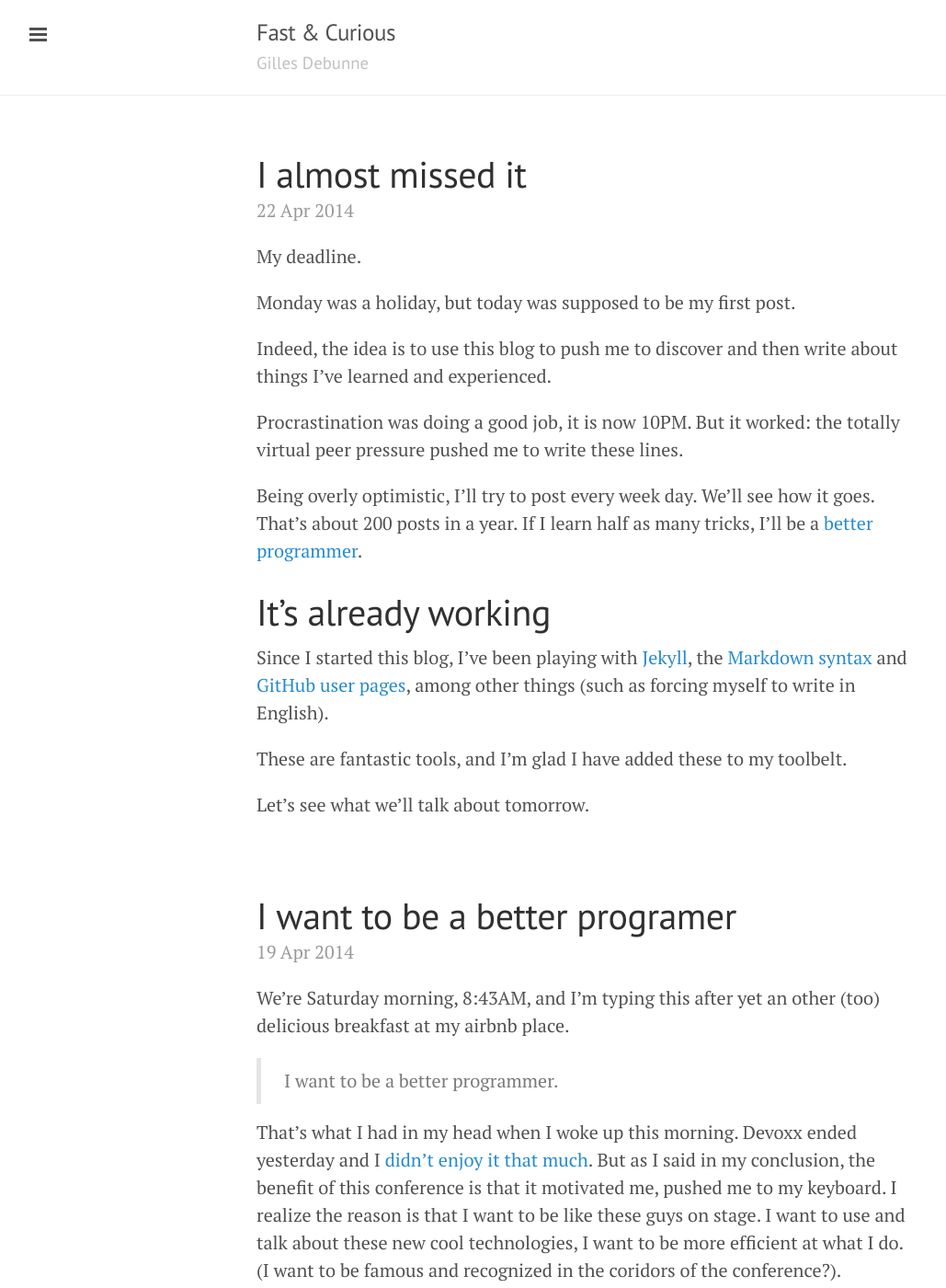
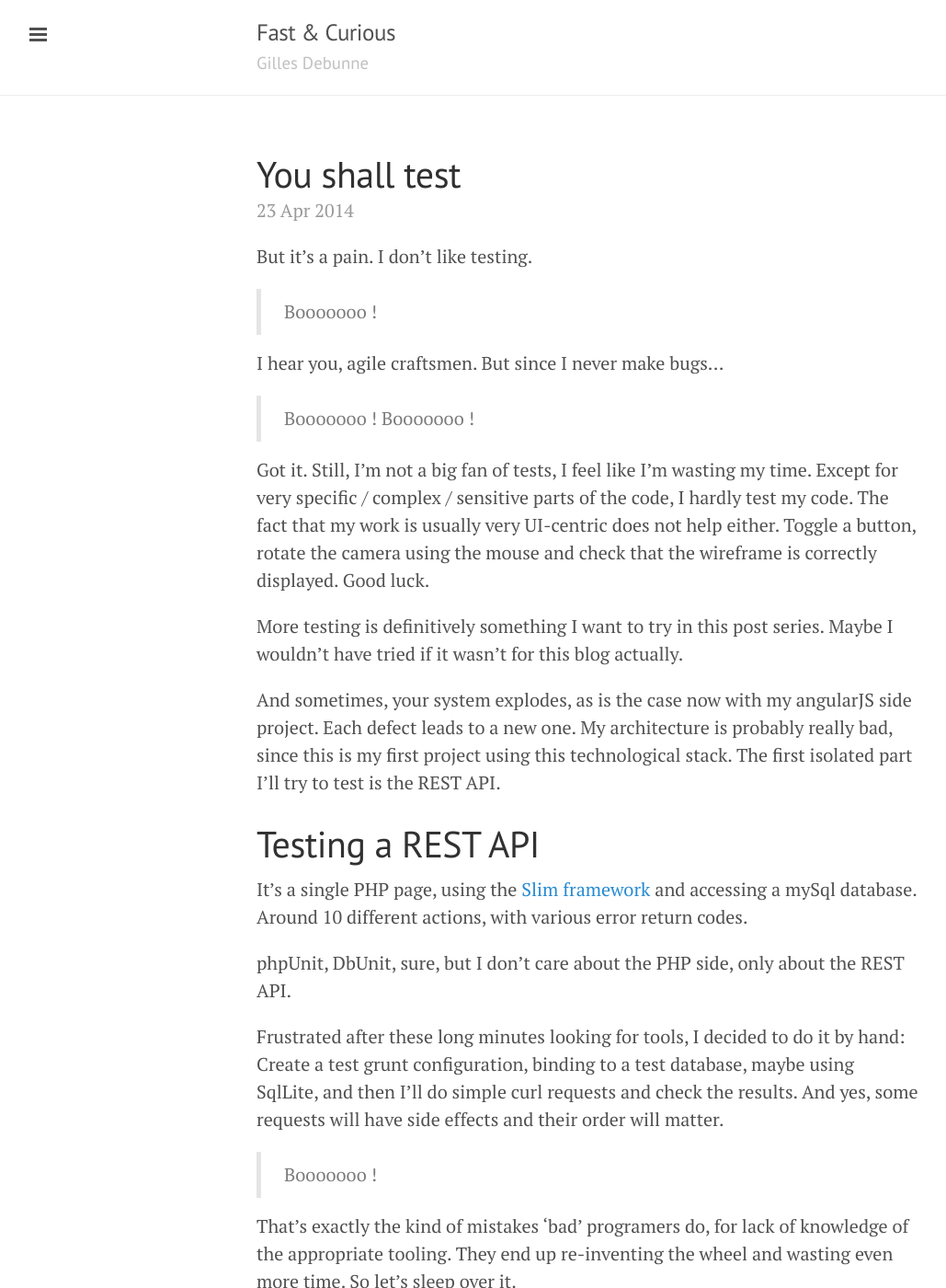
Before and after one commit to GillesDebunne/GillesDebunne.github.io, a Jekyll site: the page built from index.html, in a window 1280 px wide and 1400 px high. Shown: the whole window at 92% size, without its empty margins (1-1030 px from the left). Built offline with Jekyll 4.4.1, drawn with Linux system fonts in a browser that asks for light colours; Markdown is read by kramdown in place of the engine named in the settings; the list of posts is cut into pages by our own code; some of the changed text lies outside the part shown.

Commit message:
you shall test

```diff
--- a/_posts/2014-04-22-almost-missed-it.md
+++ b/_posts/2014-04-22-almost-missed-it.md
@@ -17,6 +17,6 @@ Being overly optimistic, I'll try to post every week day. We'll see how it goes.
 
 Since I started this blog, I've been playing with [Jekyll](http://jekyllrb.com/), the [Markdown syntax](https://daringfireball.net/projects/markdown/) and [GitHub user pages](https://help.github.com/articles/user-organization-and-project-pages), among other things (such as forcing myself to write in English).
 
-These are fantastic tools, and I'm glad I have added these to my toolbelt.
+These are fantastic tools, and I'm glad I have added these to my tool belt.
 
 Let's see what we'll talk about tomorrow.
--- /dev/null
+++ b/_posts/2014-04-23-you-shall-test.md
@@ -0,0 +1,30 @@
+---
+layout: post
+title: You shall test
+---
+
+But it's a pain. I don't like testing.
+
+> Booooooo !
+
+I hear you, agile craftsmen. But since I never make bugs...
+
+> Booooooo ! Booooooo !
+
+Got it. Still, I'm not a big fan of tests, I feel like I'm wasting my time. Except for very specific / complex / sensitive parts of the code, I hardly test my code. The fact that my work is usually very UI-centric does not help either. Toggle a button, rotate the camera using the mouse and check that the wireframe is correctly displayed. Good luck.
+
+More testing is definitively something I want to try in this post series. Maybe I wouldn't have tried if it wasn't for this blog actually.
+
+And sometimes, your system explodes, as is the case now with my angularJS side project. Each defect leads to a new one. My architecture is probably really bad, since this is my first project using this technological stack. The first isolated part I'll try to test is the REST API.
+
+# Testing a REST API
+
+It's a single PHP page, using the [Slim framework](http://www.slimframework.com/) and accessing a mySql database. Around 10 different actions, with various error return codes.
+
+phpUnit, DbUnit, sure, but I don't care about the PHP side, only about the REST API.
+
+Frustrated after these long minutes looking for tools, I decided to do it by hand: Create a test grunt configuration, binding to a test database, maybe using SqlLite, and then I'll do simple curl requests and check the results. And yes, some requests will have side effects and their order will matter.
+
+> Booooooo !
+
+That's exactly the kind of mistakes 'bad' programers do, for lack of knowledge of the appropriate tooling. They end up re-inventing the wheel and wasting even more time. So let's sleep over it.
```
